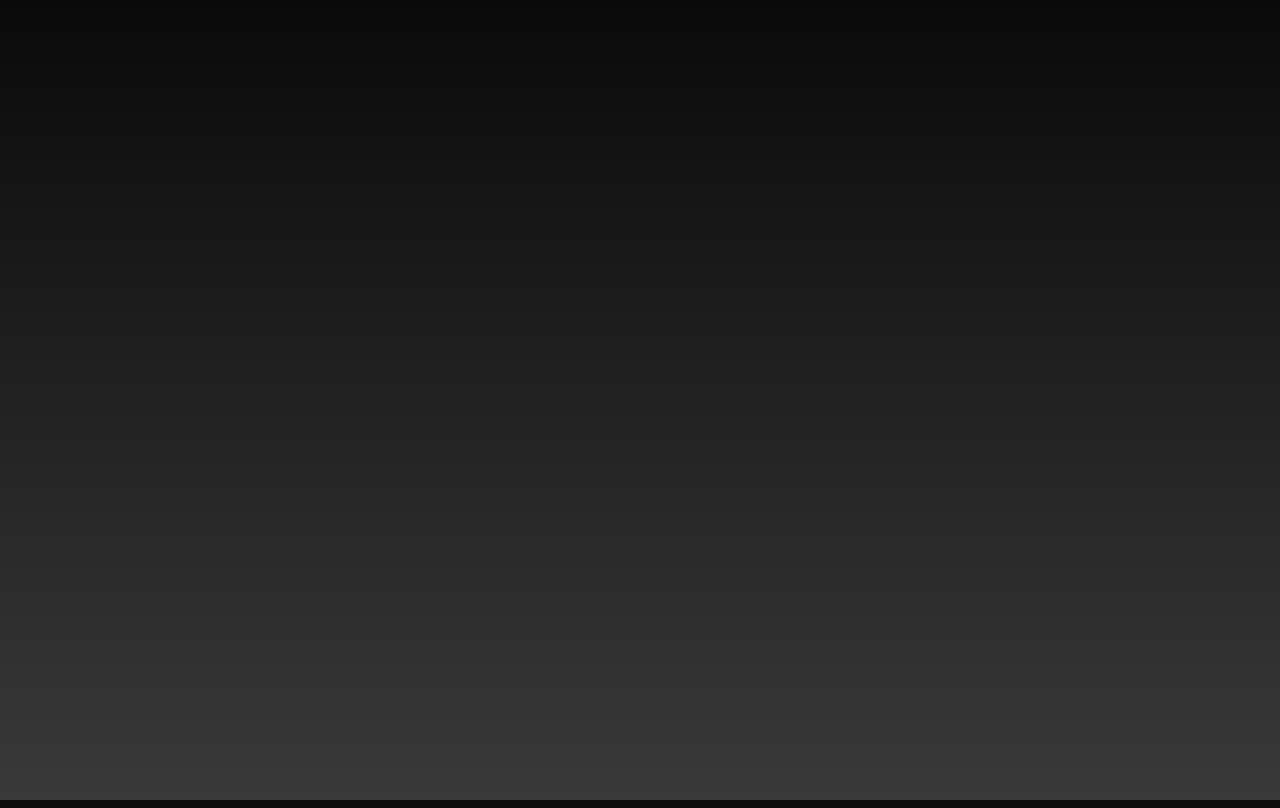
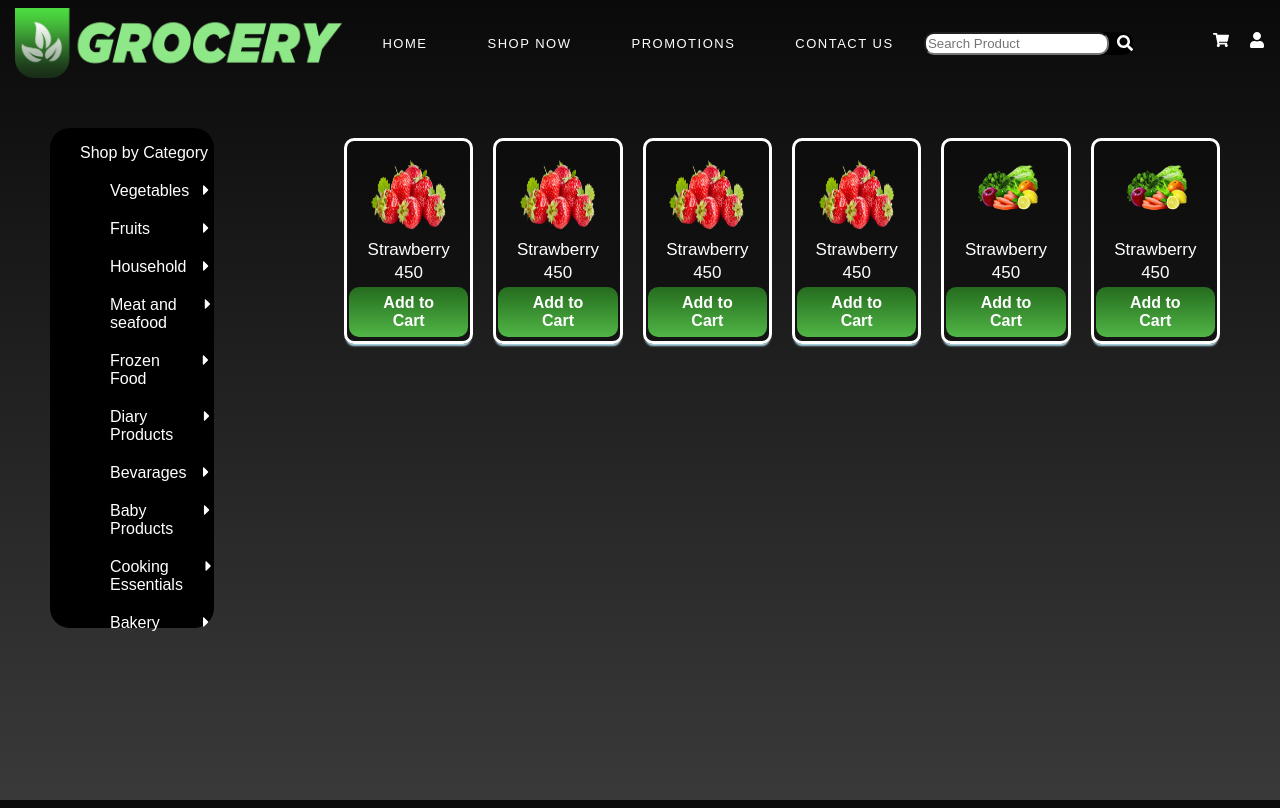
Before and after one commit to Nadunrupasinghe/supermarket_system_frontend, a React (Create React App) app in the folder supermarketfrontend/: page /productcategory in a window 1280 px wide. Before the commit this address had no page. Built offline with nearby package versions, Linux system fonts and the light colour scheme.

Commit message:
Added product detail card

```diff
--- a/supermarketfrontend/src/App.js
+++ b/supermarketfrontend/src/App.js
@@ -9,8 +9,8 @@ import SignUpPage from './Pages/SignUp Page/SignUpPage';
 import SignInPage from './Pages/SignIn Page/SignInPage';
 import EditProduct from './Pages/Edit Product/EditProduct';
 import Cart from './Pages/Cart/Cart';
-
 import Checkout from './Pages/Checkout/Checkout';
+import ProductCategory from './Pages/View Product Category/ProductCategory';
 
 function App() {
   return (
@@ -27,9 +27,7 @@ function App() {
             <Route path='/editproduct' element={<EditProduct />} />
             <Route path='/checkout' element={<Checkout />} />
             <Route path='/cart' element={<Cart />} />
-
-
-
+            <Route path='/productcategory' element={<ProductCategory />} />
           </Routes>
         </BrowserRouter>
       }
--- /dev/null
+++ b/supermarketfrontend/src/Components/ProductAddCard/ProductAddCard.css
@@ -0,0 +1,34 @@
+.productaddCard{
+    background-color: rgba(0, 0, 0, 0.34);
+    border-color: white;
+    border: 3px solid white;
+    width: 200px;
+    height: 200px;
+    display: flex;
+    box-shadow: 0 4px 2px -2px lightblue;
+    margin-left: 20px;
+    flex-direction: column;
+    border-radius: 10px;
+}
+
+/* .productaddCard img{
+    height: 90px;
+    width: 90px;
+    display: flex;
+    align-self: center;
+    margin-top: 15px;
+} */
+
+.prodAddImage{
+    height: 80px;
+    width: 80px;
+    display: flex;
+    align-self: center;
+    margin-top: 15px;
+}
+
+.productaddCard text{
+    font-size: 17px;
+    color:white;
+    margin-top: auto;
+}
--- /dev/null
+++ b/supermarketfrontend/src/Components/ProductAddCard/ProductAddCard.js
@@ -0,0 +1,15 @@
+import React from 'react';
+import './ProductAddCard.css';
+import Button from '../Button/Button';
+function ProductAddCard(props) {
+  return (
+    <div className='productaddCard'>
+      <img src={props.image} className='prodAddImage' />
+      <text>{props.name}</text>
+      <text>{props.price}</text>
+      <Button type='submit' buttonName='Add to Cart' />
+    </div>
+  );
+}
+
+export default ProductAddCard;
--- a/supermarketfrontend/src/Pages/SignIn Page/SignInPage.css
+++ b/supermarketfrontend/src/Pages/SignIn Page/SignInPage.css
@@ -1,3 +1,4 @@
+@import url('https://fonts.googleapis.com/css2?family=Poppins:wght@500&display=swap');
 .SignInPage{
     background-color: black;
     position: relative;
@@ -54,8 +55,9 @@
     font-weight: bolder;
     font-size:xx-large;
     width:60%;
-    height: 55%;
+    height: 60%;
     border-radius: 20px;
+    padding-bottom: 10px;
 }
 
 .top-container{
@@ -74,12 +76,27 @@
 .text1{
     flex-basis: 50%;
     color:white;
+
 }
+.text1 a{
+    text-decoration: none;
+}
+.text1 a:visited {
+    color: rgb(255, 255, 255);
+    /* Set the same color for visited links to maintain consistency */
+  }
 
 .text2{
     flex-basis: 50%;
     color:rgba(131, 254, 119, 1);
+    text-decoration: none;
 }
+.text2 a{
+    text-decoration: none;
+}
+.text2 a:visited {
+    color: rgba(131, 254, 119, 1);; /* Set the same color for visited links to maintain consistency */
+  }
 
 
 .signin-form{
@@ -108,3 +125,29 @@
     padding-top: 5px;
     padding-bottom: 35px;
 }
+
+@media (max-width: 768px) {
+    .MidSection {
+      flex-direction: column;
+      align-items: center;
+    }
+    .form-container {
+      width: 80%; /* Adjust the width for smaller screens */
+      height: auto;
+    }
+    .image2 {
+      max-height: 40vh; /* Adjust the image height for smaller screens */
+      width: auto;
+    }
+  }
+  .error-message {
+    color: red;
+    font-size: 12px;
+
+  }
+  .inputlabel{
+    color: white;
+    font-size: 20px;
+    text-align: left;
+    font-family: 'Poppins', sans-serif;
+  }
--- a/supermarketfrontend/src/Pages/SignUp Page/SignUpPage.js
+++ b/supermarketfrontend/src/Pages/SignUp Page/SignUpPage.js
@@ -3,8 +3,7 @@ import Button from '../../Components/Button/Button';
 import Navbar from '../../Components/Navbar/Navbar';
 import signupimage from '../../Assets/LandingPageIMG.png';
 import InputBox from '../../Components/InputBox/InputBox';
-import { Link } from "react-router-dom";
-
+import { Link } from 'react-router-dom';
 
 function SignUpPage() {
   return (
@@ -17,16 +16,14 @@ function SignUpPage() {
         <div className='signup-container'>
           <div className='top-container'>
             <div className='txt'>
-              <div className='txt1'>
-                Sign Up
+              <div className='text1'>
+              <Link to="/signup"> Sign Up</Link>
                 <div>
                   <hr className='line'></hr>
                 </div>
               </div>
-              <div className='txt2'>
-                {/* <Link to="/signin"> */}
-                Sign In
-                {/* </Link> */}
+              <div className='text2'>
+              <Link to="/signin">Sign In</Link>
                 <div>
                   <hr className='line'></hr>
                 </div>
--- a/supermarketfrontend/src/Pages/View Product Category/ProductCategory.css
+++ b/supermarketfrontend/src/Pages/View Product Category/ProductCategory.css
@@ -0,0 +1,40 @@
+.categorySection{
+    width:100%;
+    display: flex;
+    flex-direction: row;
+}
+
+.productCategory{
+    width:16%;
+    height:500px;
+    color: white;
+    background-color: black;
+    display: flex;
+    border-radius: 20px;
+    margin:50px;
+}
+
+.categorylist{
+    list-style-type: none;
+    text-align: left;
+    margin-left: -10px;
+}
+
+.categorylist li{
+    display: flex;
+    justify-content: space-between;
+    padding-top:20px ;
+    list-style-position: inside;
+    tab-size: 20px;
+    margin-left: 30px;
+}
+
+.proCard{
+    display: flex;
+    flex-direction: row;
+    width : 70%;
+    float: right;
+    margin:50px;
+    justify-content: center;
+    padding: 10px;
+}
--- a/supermarketfrontend/src/Pages/View Product Category/ProductCategory.js
+++ b/supermarketfrontend/src/Pages/View Product Category/ProductCategory.js
@@ -0,0 +1,73 @@
+import './ProductCategory.css';
+import Button from '../../Components/Button/Button';
+import Navbar from '../../Components/Navbar/Navbar';
+import InputBox from '../../Components/InputBox/InputBox';
+import { FaCaretRight } from 'react-icons/fa';
+import ProductAddCard from '../../Components/ProductAddCard/ProductAddCard';
+import Strawberry from '../../Assets/Strawberry.png';
+import Vegetables from '../../Assets/Vegetables.png';
+
+function ProductCategory() {
+  return (
+    <div>
+      <Navbar />
+      <div className='categorySection'>
+        <div className='productCategory'>
+          <ul className='categorylist'>
+            Shop by Category
+            <li>
+              Vegetables
+              <FaCaretRight></FaCaretRight>
+            </li>
+            <li>
+              Fruits
+              <FaCaretRight></FaCaretRight>
+            </li>
+            <li>
+              Household
+              <FaCaretRight></FaCaretRight>
+            </li>
+            <li>
+              Meat and seafood
+              <FaCaretRight></FaCaretRight>
+            </li>
+            <li>
+              Frozen Food
+              <FaCaretRight></FaCaretRight>
+            </li>
+            <li>
+              Diary Products
+              <FaCaretRight></FaCaretRight>
+            </li>
+            <li>
+              Bevarages
+              <FaCaretRight></FaCaretRight>
+            </li>
+            <li>
+              Baby Products
+              <FaCaretRight></FaCaretRight>
+            </li>
+            <li>
+              Cooking Essentials
+              <FaCaretRight></FaCaretRight>
+            </li>
+            <li>
+              Bakery
+              <FaCaretRight></FaCaretRight>
+            </li>
+          </ul>
+        </div>
+        <div className='proCard'>
+          <ProductAddCard image={Strawberry} name='Strawberry' price='450' />
+          <ProductAddCard image={Strawberry} name='Strawberry' price='450' />
+          <ProductAddCard image={Strawberry} name='Strawberry' price='450' />
+          <ProductAddCard image={Strawberry} name='Strawberry' price='450' />
+          <ProductAddCard image={Vegetables} name='Strawberry' price='450' />
+          <ProductAddCard image={Vegetables} name='Strawberry' price='450' />
+        </div>
+      </div>
+    </div>
+  );
+}
+
+export default ProductCategory;
```
Also changed, not shown: supermarketfrontend/src/Components/Product View Card/ProductViewCard.js (+7 -7 lines), supermarketfrontend/src/Pages/SignIn Page/SignInPage.js (+90 -13 lines).
